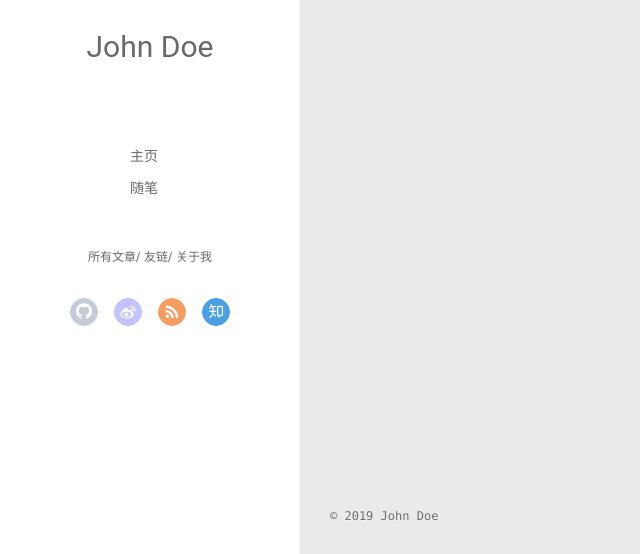
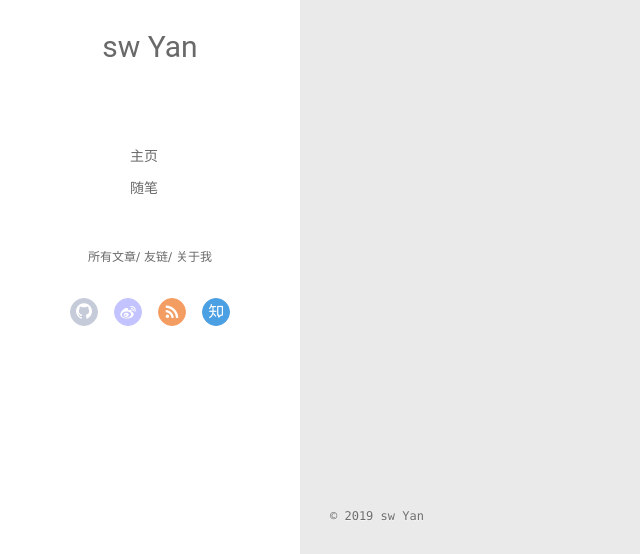
Before and after one commit to ysw1011/ysw1011.github.io, a plain HTML site: page archives/index.html in a window 1280 px wide. Shown: the part 243-797 px from the top of the page, 0-640 px from the left. Drawn offline with Linux system fonts and the light colour scheme; no server answers.

Commit message:
Site updated: 2019-11-12 21:44:20

```diff
--- a/archives/index.html
+++ b/archives/index.html
@@ -45,7 +45,7 @@
 			<img src="" class="js-avatar">
 		</a>
 		<hgroup>
-		  <h1 class="header-author"><a href="/">John Doe</a></h1>
+		  <h1 class="header-author"><a href="/">sw Yan</a></h1>
 		</hgroup>
 
 
@@ -103,7 +103,7 @@
 				<img src="" class="js-avatar">
 			</div>
 			<hgroup>
-			  <h1 class="header-author js-header-author">John Doe</h1>
+			  <h1 class="header-author js-header-author">sw Yan</h1>
 			</hgroup>
 
 
@@ -228,7 +228,7 @@
   <div class="outer">
     <div id="footer-info">
     	<div class="footer-left">
-    		&copy; 2019 John Doe
+    		&copy; 2019 sw Yan
     	</div>
       	<div class="footer-right">
       		<a href="http://hexo.io/" target="_blank">Hexo</a>  Theme <a href="https://github.com/litten/hexo-theme-yilia" target="_blank">Yilia</a> by Litten
```
Also changed, not shown: 2019/11/12/hello-world/index.html (+3 -3 lines), 2019/11/12/test/index.html (+3 -3 lines), archives/2019/11/index.html (+3 -3 lines), archives/2019/index.html (+3 -3 lines), index.html (+3 -3 lines).
